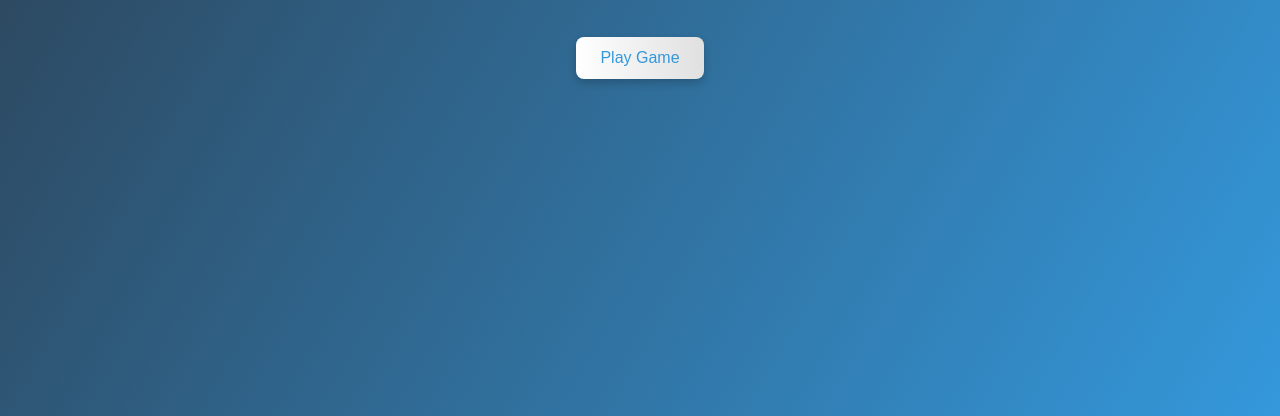
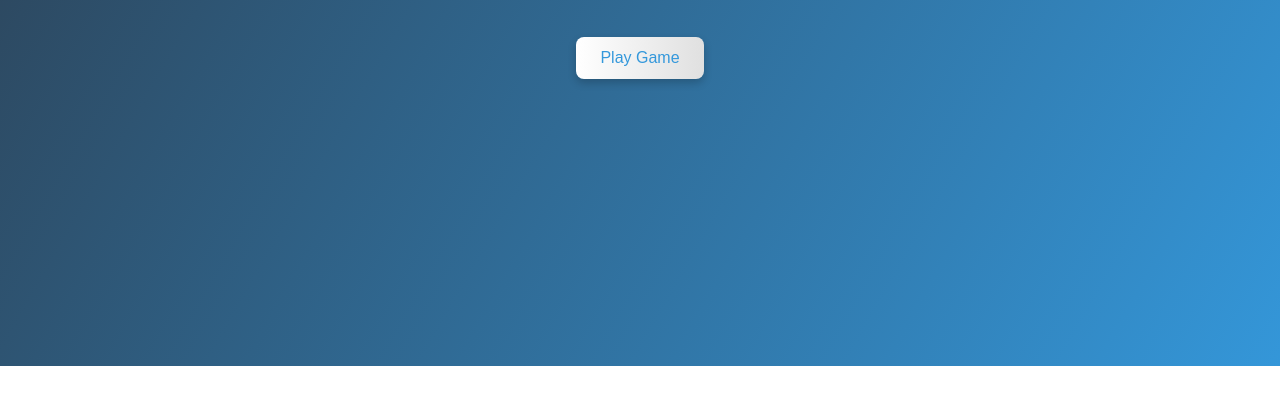
Before and after one commit to mrsigma-cypto/Tic-tac-teo-mini-game, a plain HTML site: page index.html in a window 1280 px wide. Shown: the part 384-800 px from the top of the page. Drawn offline with Linux system fonts and the light colour scheme.

Commit message:
Update index.html

```diff
--- a/index.html
+++ b/index.html
@@ -5,6 +5,19 @@
   <meta name="viewport" content="width=device-width, initial-scale=1.0"/>
   <title>Tic-Tac-Toe</title>
   <link rel="stylesheet" href="style.css"/>
+  <style>
+    .banner-ad {
+      position: fixed;
+      bottom: 0;
+      left: 0;
+      right: 0;
+      width: 100%;
+      height: 50px;
+      text-align: center;
+      z-index: 9999;
+      background: #fff; /* Optional background */
+    }
+  </style>
 </head>
 <body>
   <!-- Dark Mode Toggle -->
@@ -37,7 +50,21 @@
     </div>
   </div>
 
-  <!-- Fixed Bottom Ad -->
+  <!-- Adsterra Banner Ad -->
+  <div class="banner-ad">
+    <script type="text/javascript">
+      atOptions = {
+        'key' : 'a0c7ffea6c2a78a0b0bb5c1518c723fe',
+        'format' : 'iframe',
+        'height' : 50,
+        'width' : 320,
+        'params' : {}
+      };
+    </script>
+    <script type="text/javascript" src="//www.highperformanceformat.com/a0c7ffea6c2a78a0b0bb5c1518c723fe/invoke.js"></script>
+  </div>
+
+  <!-- Social Bar Ad (already included) -->
   <div class="bottom-ad">
     <div class="ad-wrapper">
       <script type='text/javascript' src='//pl26591546.profitableratecpm.com/31/98/c4/3198c40a1f33df302086ff176c3335f9.js'></script>
@@ -46,4 +73,4 @@
 
   <script src="script.js"></script>
 </body>
-</html>
+    </html>
```
